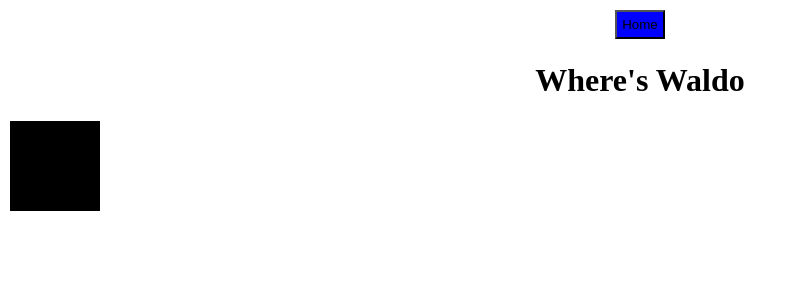
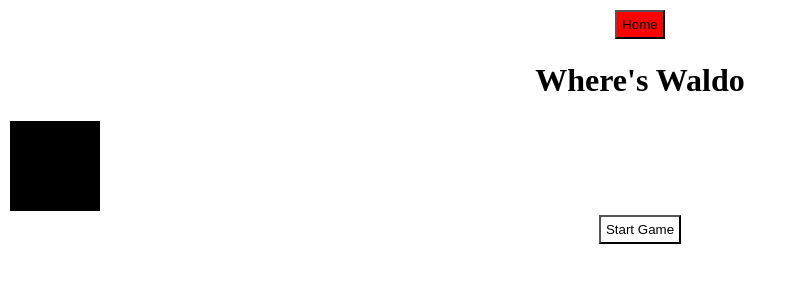
Before and after one commit to Lakatabu01/where-is-waldo, a React (Create React App) app: page / in a window 1280 px wide. Shown: the top 300 px of the page, without its empty margins (0-797 px from the left). Built offline with nearby package versions, Linux system fonts and the light colour scheme.

Commit message:
use BrowserRouter to link homepage to the gamepage

```diff
--- a/package.json
+++ b/package.json
@@ -14,6 +14,7 @@
     "firebase": "^9.21.0",
     "react": "^18.2.0",
     "react-dom": "^18.2.0",
+    "react-router-dom": "^6.11.1",
     "react-scripts": "5.0.1",
     "styled-components": "^5.3.10",
     "typescript": "^4.9.5",
--- a/src/App.tsx
+++ b/src/App.tsx
@@ -1,12 +1,22 @@
 import React from "react";
 import "./App.css";
 import Home from "./Components/home";
+import Header from "./Components/Header";
+import Game from "./Components/game";
+import { BrowserRouter, Routes, Route } from "react-router-dom";
 
 function App() {
   return (
-    <div className="App">
-      <Home />
-    </div>
+    <BrowserRouter>
+      <div className="App">
+        <Header />
+
+        <Routes>
+          <Route path="/" element={<Home />} />
+          <Route path="/game" element={<Game />} />
+        </Routes>
+      </div>
+    </BrowserRouter>
   );
 }
 
--- a/src/Components/Header.tsx
+++ b/src/Components/Header.tsx
@@ -5,7 +5,7 @@ const Header = () => {
   return (
     <div>
       <div>
-        <Button> Home </Button>
+        <Button bgColor="red"> Home </Button>
       </div>
 
       <div>
--- /dev/null
+++ b/src/Components/game.tsx
@@ -0,0 +1,7 @@
+import React from "react";
+
+const Game = () => {
+  return <div>game</div>;
+};
+
+export default Game;
--- a/src/Components/home.tsx
+++ b/src/Components/home.tsx
@@ -1,13 +1,16 @@
 import React, { FC } from "react";
-import Header from "./Header";
 import { GameDisplay } from "../Styles/GameDisplay.style";
+import { Button } from "../Styles/Buttons.styles";
+import { NavLink } from "react-router-dom";
 
 const Home: FC = () => {
   return (
     <div>
-      {" "}
-      <Header />
       <GameDisplay />
+
+      <NavLink to="/game">
+        <Button bgColor="white"> Start Game</Button>
+      </NavLink>
     </div>
   );
 };
--- a/src/Styles/Buttons.styles.ts
+++ b/src/Styles/Buttons.styles.ts
@@ -1,8 +1,13 @@
 import styled from "styled-components";
 
-export const Button = styled.button`
-  background-color: blue;
+interface Prop {
+  bgColor: string;
+}
+
+export const Button = styled.button<Prop>`
+  background-color: ${(props) => props.bgColor};
   border-radius: 1px solid black;
   padding: 5px;
   margin: 2px;
+  cursor: pointer;
 `;
--- a/src/Styles/GameDisplay.style.js
+++ b/src/Styles/GameDisplay.style.js
@@ -1,7 +1,7 @@
 import styled from "styled-components";
 
 export const GameDisplay = styled.div`
-  border-radius: 1px solid black;
+  border-color: 1px solid black;
   padding: 5px;
   margin: 2px;
   height: 80px;
```
Also changed, not shown: public/manifest.json, 1 other file (tests, documents, lock files or other folders).
